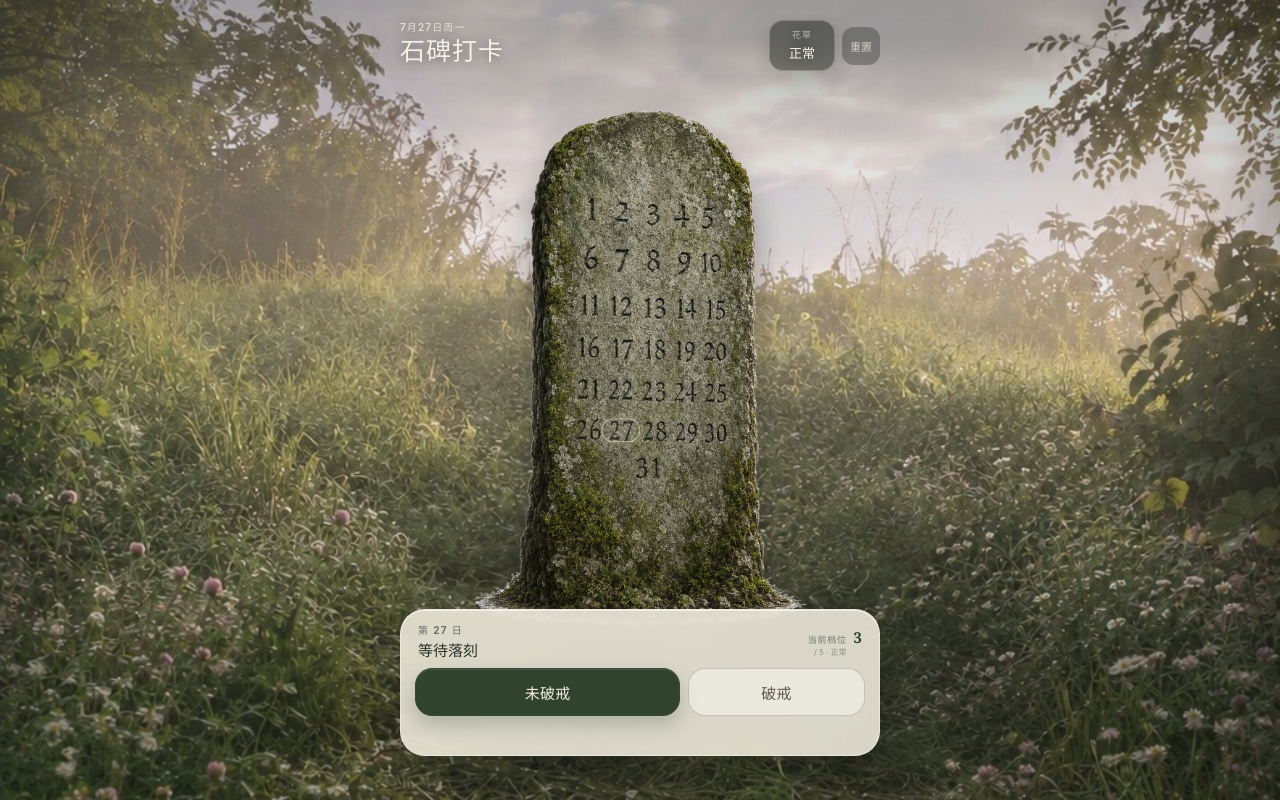
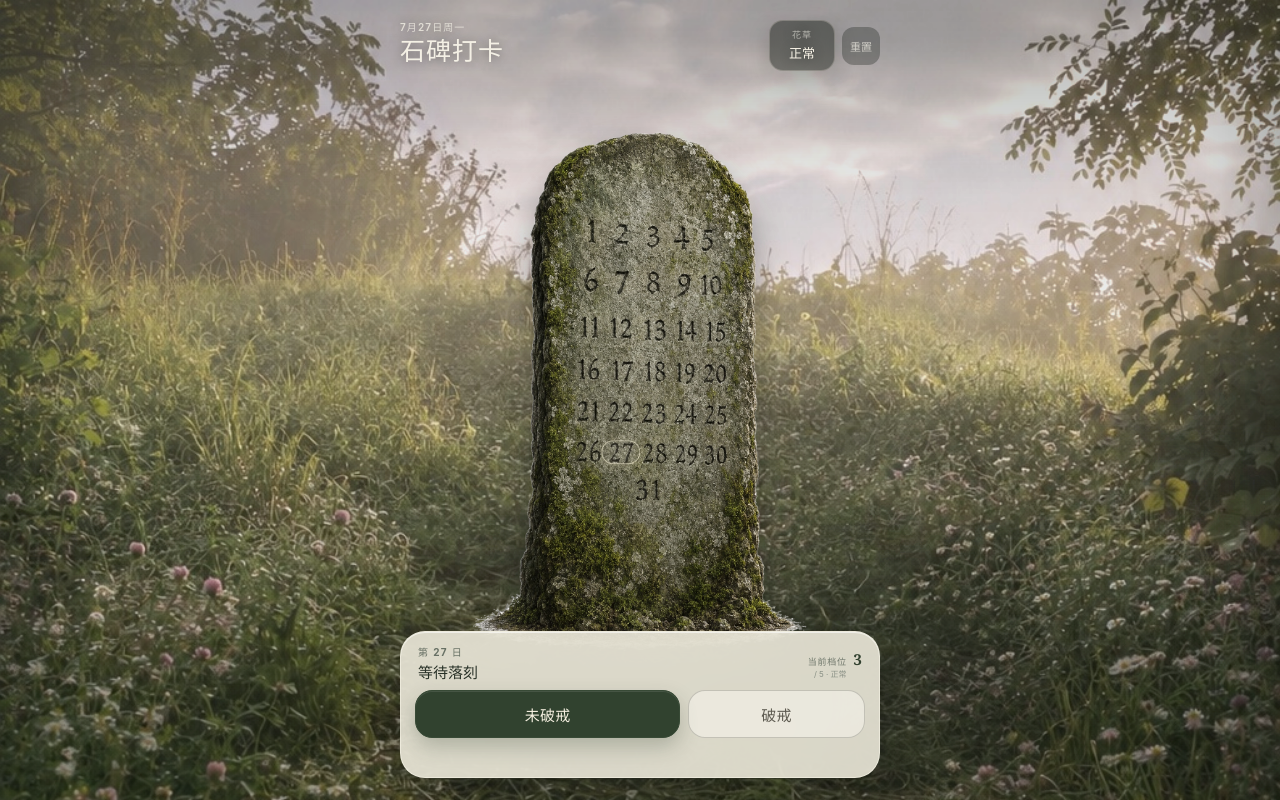
Before and after one commit to sechs6666code/chonglema3, a React (Vite) app: page / in a window 1280 px wide. Built offline with nearby package versions, Linux system fonts and the light colour scheme.

Commit message:
Remove preview chrome and brighten scene

```diff
--- a/src/styles.css
+++ b/src/styles.css
@@ -1,6 +1,6 @@
 :root {
   color: #151515;
-  background: #ffffff;
+  background: #2d382d;
   font-family:
     Inter, ui-sans-serif, system-ui, -apple-system, BlinkMacSystemFont, "Segoe UI", sans-serif;
   font-synthesis: none;
@@ -43,6 +43,16 @@ body,
 body {
   min-width: 320px;
   overflow: hidden;
+  background: #2d382d;
+}
+
+.standalone-app-shell {
+  position: relative;
+  width: 100%;
+  height: 100%;
+  min-height: 100dvh;
+  overflow: hidden;
+  --device-safe-area-bottom: max(env(safe-area-inset-bottom, 0px), 12px);
 }
 
 button,
```
